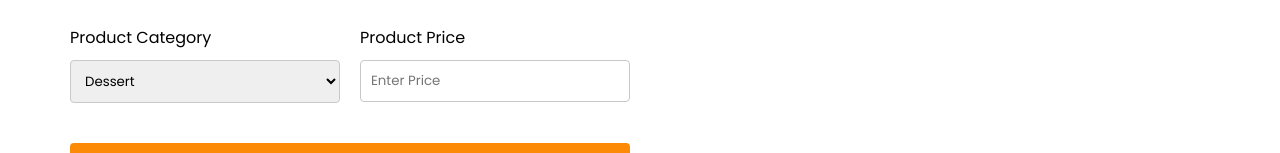
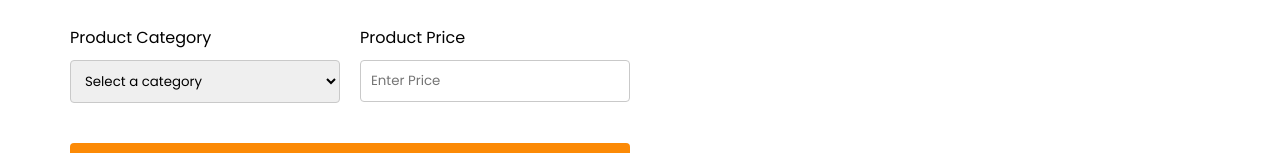
Before and after one commit to devalibello/food-delivery-app, a React (Vite) app in the folder admin/: page /add in a window 1280 px wide. Shown: the part 745-898 px from the top of the page. Built offline with nearby package versions, Linux system fonts and the light colour scheme.

Commit message:
Edit picture and view 3

```diff
--- a/admin/src/pages/AddItem/AddItem.jsx
+++ b/admin/src/pages/AddItem/AddItem.jsx
@@ -34,7 +34,7 @@ const AddItem = ({url}) => {
             setData({
                 name : '',
                 description: '',
-                category: '',
+                category: `${data.category}`,
                 price: ''
             })
             setImage(false)
@@ -66,7 +66,8 @@ const AddItem = ({url}) => {
         <div className="product-category-price">
             <div className="side-product">
                 <p className='add-item-form-label'>Product Category</p>
-                <select onChange={onChangeHandler} name='category'>
+                <select onChange={onChangeHandler} name='category' required>
+                    <option value="" disabled selected>Select a category</option>
                     <option value="Dessert">Dessert</option>
                     <option value="Pasta">Pasta</option>
                     <option value="Salad">Salad</option>
```
Also changed, not shown: 30 other files (tests, documents, lock files or other folders).
